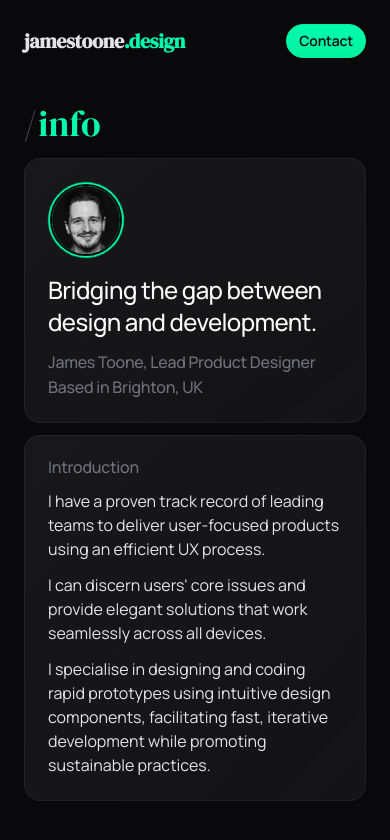
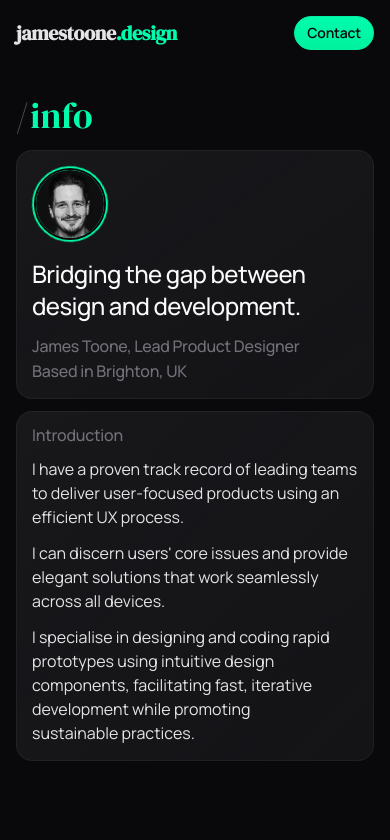
Before and after one commit to 2ne/nextjs-boilerplate, a Next.js app: page / in a window 390 px wide. Shown: the top 840 px of the page. Built offline with nearby package versions, Linux system fonts and the light colour scheme.

Commit message:
Update page.tsx

```diff
--- a/app/page.tsx
+++ b/app/page.tsx
@@ -4,7 +4,7 @@ import Balancer from "react-wrap-balancer";
 export default function Home() {
   const Header: React.FC = () => {
     return (
-      <header className="mx-auto w-full max-w-lg xl:max-w-8xl p-6 xl:px-12 flex justify-between items-center">
+      <header className="mx-auto w-full max-w-lg xl:max-w-8xl p-4 sm:p-6 xl:px-12 flex justify-between items-center">
         <h1 className="font-semibold text-xl sm:text-2xl -tracking-100 font-serif">
           jamestoone<span className="text-primary-500">.design</span>
         </h1>
@@ -38,10 +38,10 @@ export default function Home() {
 
   const Info: React.FC<InfoProps> = ({ className }) => {
     return (
-      <section className={`mx-auto w-full max-w-lg xl:max-w-8xl p-6 xl:p-8 ${className ? className : ""}`}>
-        <Title label="info" className="max-xl:mt-0" />
+      <section className={`mx-auto w-full max-w-lg xl:max-w-8xl p-4 sm:p-6 xl:p-8 ${className ? className : ""}`}>
+        <Title label="info" />
         <div className="grid grid-cols-1 gap-3 xl:grid-cols-12">
-          <div className="max-xl:order-0 relative overflow-clip rounded-2xl bg-gradient-to-tl from-zinc-900/75 to-zinc-900 p-6 ring-1 ring-inset ring-zinc-50/5 xl:col-span-4 xl:row-span-3 xl:grid xl:grid-rows-subgrid">
+          <div className="max-xl:order-0 relative overflow-clip rounded-2xl bg-gradient-to-tl from-zinc-900/75 to-zinc-900 p-4 sm:p-6 ring-1 ring-inset ring-zinc-50/5 xl:col-span-4 xl:row-span-3 xl:grid xl:grid-rows-subgrid">
             <div className="h-[calc(theme(size[20])-theme(spacing[1]))] aspect-square relative mb-4 grid items-center xl:mb-0 p-0.5">
               <div className="animate-[spin_4s_linear_infinite] absolute inset-0 rounded-full bg-gradient-to-tr from-primary-500 to-primary-400 p-0.5"></div>
               <Image alt="James Toone" width={80} height={80} className="relative aspect-square object-cover  rounded-full object-center bg-zinc-600 border-2 border-zinc-950" src="/me.webp" />
@@ -171,7 +171,7 @@ export default function Home() {
               </li>
             </ol>
           </div>
-          <div className="relative max-xl:order-1 rounded-2xl bg-gradient-to-tl from-zinc-900/75 to-zinc-900 p-6 ring-1 ring-inset ring-zinc-50/5 xl:col-span-4 xl:row-span-3">
+          <div className="relative max-xl:order-1 rounded-2xl bg-gradient-to-tl from-zinc-900/75 to-zinc-900 p-4 sm:p-6 ring-1 ring-inset ring-zinc-50/5 xl:col-span-4 xl:row-span-3">
             <div className="-mt-1 xl:mt-0.5">
               <div className="xl:hidden text-base font-medium -tracking-100 text-zinc-500 mb-2.5">Introduction</div>
               <span className="max-xl:hidden absolute top-[-1.95rem] left-0.5 text-primary-500 text-[7.5rem] leading-none [filter:drop-shadow(1px_2px_1px_rgba(1,1,1,0.25))]">&ldquo;</span>
@@ -214,7 +214,7 @@ export default function Home() {
 
   const Work: React.FC<WorkProps> = ({ className }) => {
     return (
-      <section className={`mx-auto w-full max-w-lg xl:max-w-8xl p-6 pt-2 xl:p-8 ${className ? className : ""}`}>
+      <section className={`mx-auto w-full max-w-lg xl:max-w-8xl p-4 sm:p-6 xl:p-8 ${className ? className : ""}`}>
         <Title label="work" />
         <div className="space-y-3 xl:space-y-8">
           <VinylVisions />
@@ -231,7 +231,7 @@ export default function Home() {
 
   const Contact: React.FC<ContactProps> = ({ className }) => {
     return (
-      <section className={`mx-auto w-full max-w-lg xl:max-w-8xl p-6 pt-2 xl:p-8 xl:min-h-screen ${className ? className : ""}`}>
+      <section className={`mx-auto w-full max-w-lg xl:max-w-8xl p-4 sm:p-6 xl:p-8 xl:min-h-screen ${className ? className : ""}`}>
         <Title label="contact" />
         <div className="grid grid-cols-1 gap-3 xl:grid-cols-12">
           <div className="contents xl:col-span-4 xl:row-span-3 xl:grid xl:grid-cols-subgrid xl:grid-rows-subgrid">
@@ -326,7 +326,7 @@ export default function Home() {
               </li>
             </ol>
           </div>
-          <div className="hidden xl:block row-span-3 relative overflow-clip rounded-2xl bg-gradient-to-tl from-zinc-900/75 to-zinc-900 ring-1 ring-inset ring-zinc-50/5 xl:col-span-8 p-6">
+          <div className="hidden xl:block row-span-3 relative overflow-clip rounded-2xl bg-gradient-to-tl from-zinc-900/75 to-zinc-900 ring-1 ring-inset ring-zinc-50/5 xl:col-span-8 p-4 sm:p-6">
             <form action="#" method="POST" className="">
               <div className="grid grid-cols-1 gap-x-8 gap-y-6 xl:grid-cols-2">
                 <div>
```
